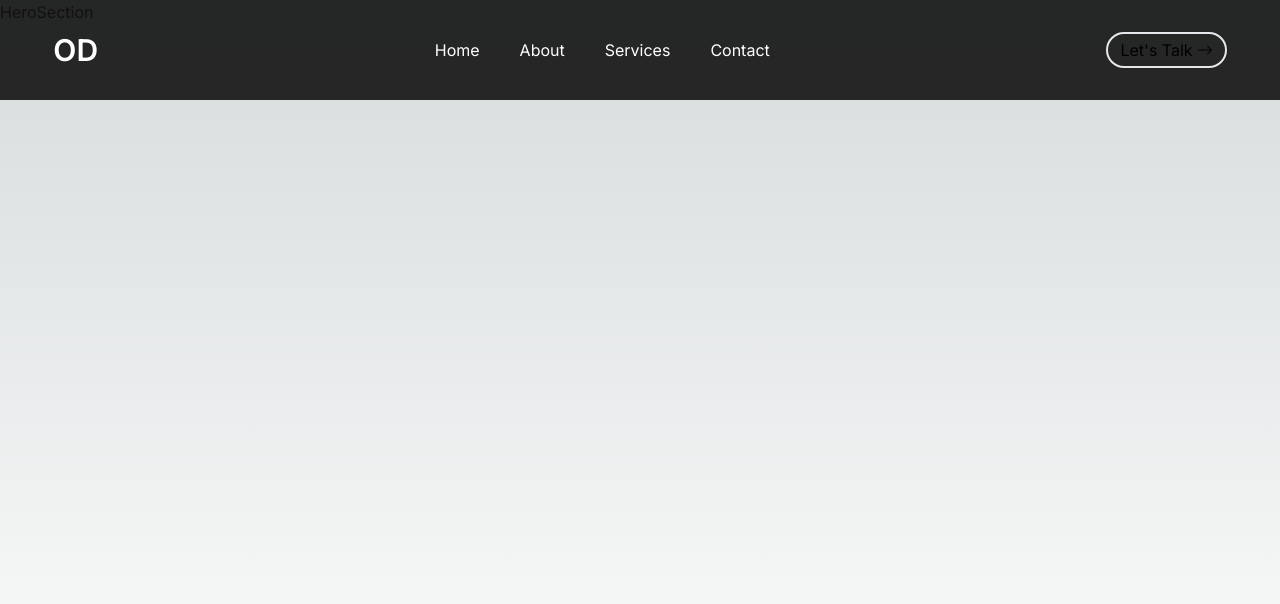
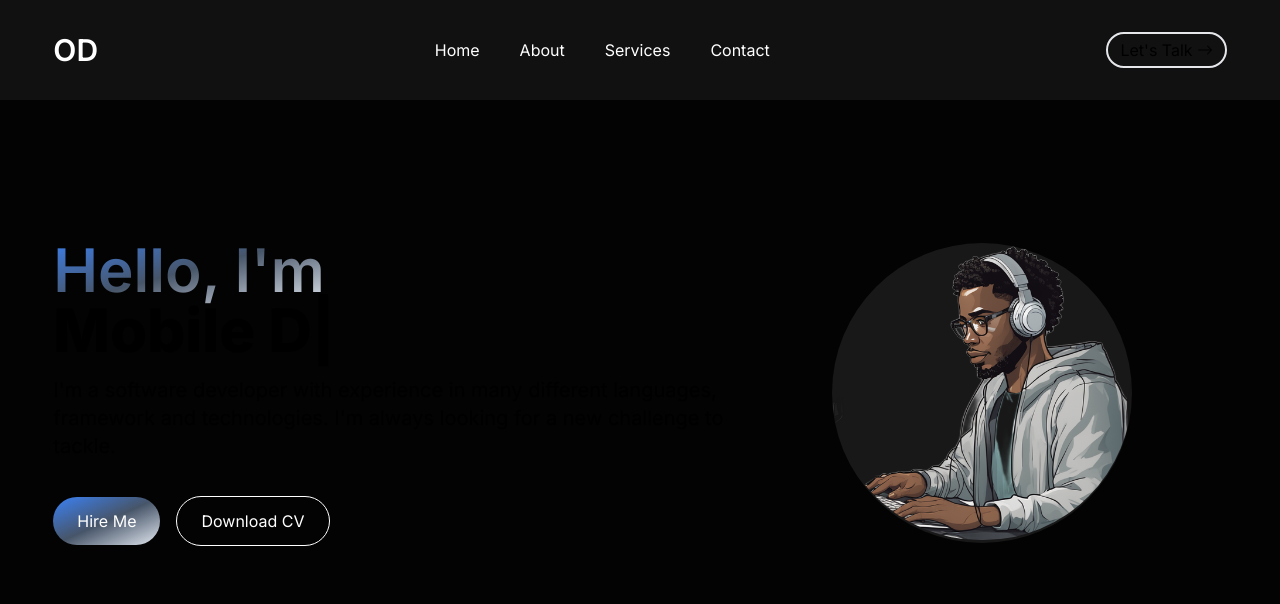
Before and after one commit to DaniOmer/nextjs-portfolio, a Next.js app: page / in a window 1280 px wide. Shown: the top 604 px of the page. Built offline with nearby package versions, Linux system fonts and the light colour scheme.

Commit message:
Setting up HeroSection

```diff
--- a/package.json
+++ b/package.json
@@ -12,7 +12,8 @@
     "next": "13.5.4",
     "react": "^18",
     "react-dom": "^18",
-    "react-icons": "^4.11.0"
+    "react-icons": "^4.11.0",
+    "react-type-animation": "^3.2.0"
   },
   "devDependencies": {
     "autoprefixer": "^10",
--- a/src/app/page.js
+++ b/src/app/page.js
@@ -5,8 +5,8 @@ import NavBar from "@/components/NavBar/NavBar";
 
 export default function Home() {
   return (
-    <main className="flex min-h-screen flex-col">
-      <div className="container mx-auto">
+    <main className="flex min-h-screen flex-col bg-[#030303]">
+      <div className="container w-11/12 mx-auto">
         <NavBar />
         <HeroSection />
       </div>
--- a/src/components/HeroSection/HeroSection.jsx
+++ b/src/components/HeroSection/HeroSection.jsx
@@ -1,4 +1,61 @@
+import { TypeAnimation } from "react-type-animation";
+import Image from "next/image";
+import Avatar from "../../../public/images/avatar.png";
+
 const HeroSection = () => {
-  return <div>HeroSection</div>;
+  return (
+    <section className="mt-44 md:mt-60" id="about">
+      <div className="grid grid-cols-1 md:grid-cols-12">
+        <div className="col-span-7 place-self-center text-center md:text-left">
+          <h1 className="mb-4 text-4xl lg:text-6xl font-extrabold">
+            <span className="text-transparent bg-clip-text bg-gradient-to-br from-blue-500 via-slate-600 to-slate-200 font-semibold">
+              Hello, I'm{" "}
+            </span>
+            <br />
+            <TypeAnimation
+              sequence={[
+                "Omer",
+                1000,
+                "Web Developer",
+                1000,
+                "Mobile Developer",
+                1000,
+                "SEO Developer",
+                1000,
+              ]}
+              wrapper="span"
+              speed={20}
+              repeat={Infinity}
+            />
+          </h1>
+          <p className="text-sm md:text-lg lg:text-xl mb-6">
+            I'm a software developer with experience in many different
+            languages, framework and technologies. I'm always looking for a new
+            challenge to tackle.
+          </p>
+          <div>
+            <button className="py-3 px-6 mr-4 rounded-full bg-gradient-to-br from-blue-500 via-slate-600 to-slate-200 hover:from-slate-200 hover:to-slate-200 text-white hover:text-black cursor-pointer transition-all delay-0 duration-300">
+              <a href="#contact">Hire Me</a>
+            </button>
+            <button className="py-3 px-6 mt-3 rounded-full bg-transparent text-white hover:bg-slate-800 border border-white cursor-pointer transition delay-0 duration-300">
+              <a href="#contact">Download CV</a>
+            </button>
+          </div>
+        </div>
+        <div className="col-span-5 place-self-center mt-16 md:mt-0">
+          <div className="rounded-full bg-[#181818] w-[300px] h-[300px]">
+            <Image
+              src={Avatar}
+              alt="Avatar"
+              width={300}
+              height={300}
+              className="rounded-full"
+              draggable="false"
+            />
+          </div>
+        </div>
+      </div>
+    </section>
+  );
 };
 export default HeroSection;
--- a/src/components/NavBar/NavBar.jsx
+++ b/src/components/NavBar/NavBar.jsx
@@ -29,8 +29,8 @@ const NavBar = () => {
   const [isMenuOpen, setIsMenuOpen] = useState(false);
 
   return (
-    <nav className="fixed top-0 left-0 right-0 bg-[#121212] bg-opacity-90">
-      <div className="container w-11/12 flex flex-wrap items-center justify-between mx-auto py-8">
+    <nav className="fixed top-0 left-0 right-0 bg-[#121212] bg-opacity-95">
+      <div className="container w-11/12 mx-auto flex flex-wrap items-center justify-between py-4 md:py-8">
         <Link href={"/"} className="text-3xl text-white font-semibold">
           OD
         </Link>
```
Also changed, not shown: public/images/avatar.png (added), 1 other file (tests, documents, lock files or other folders).
